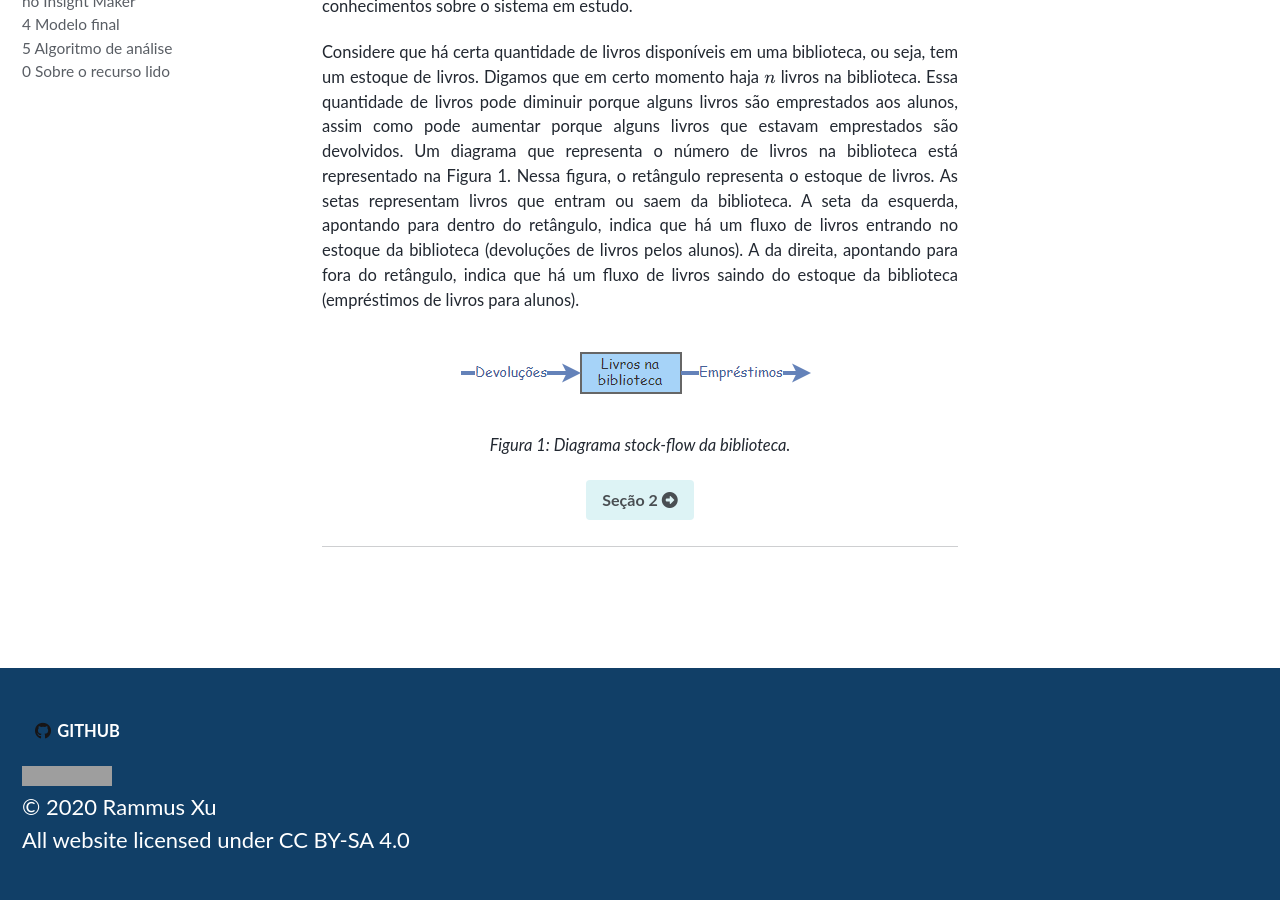
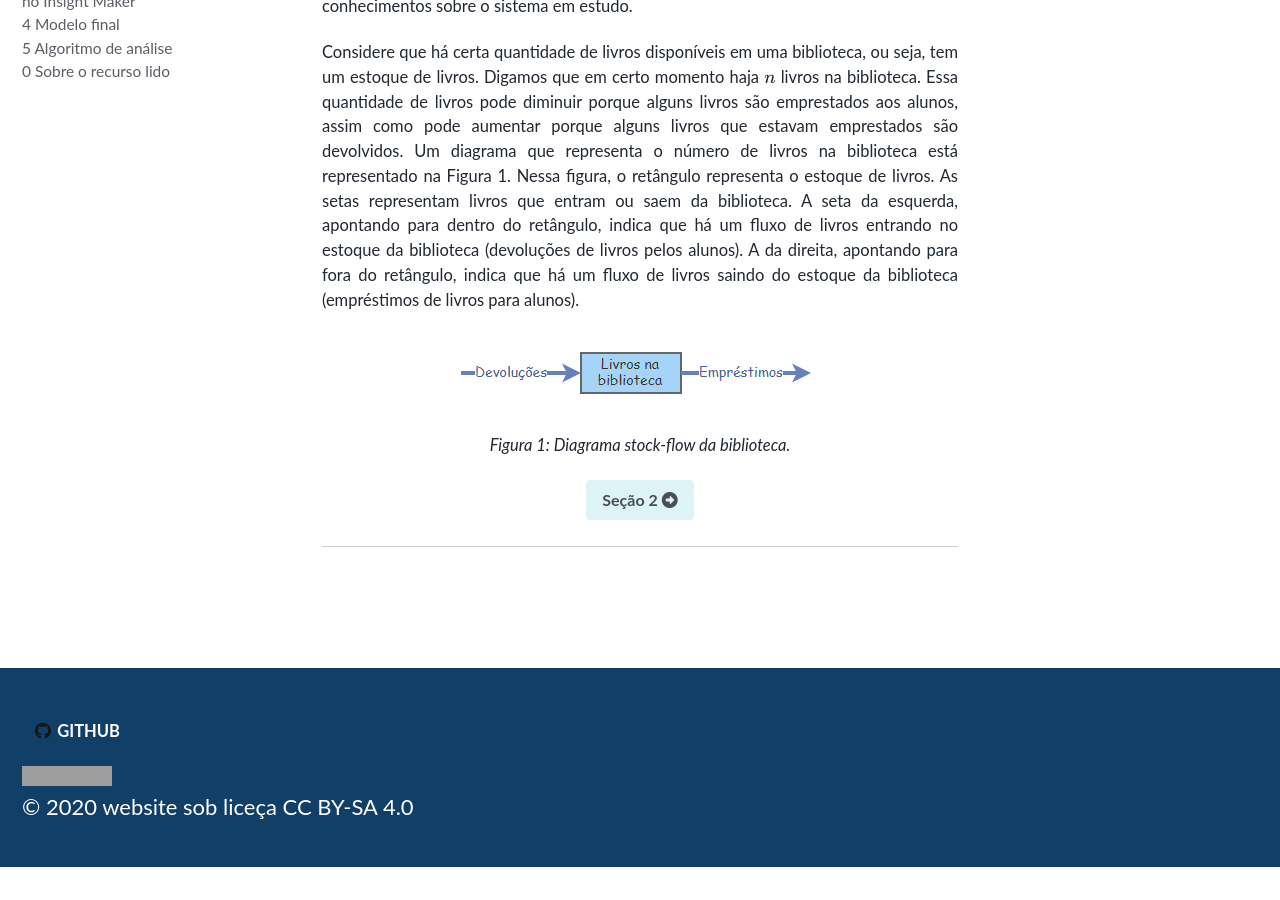
Before and after one commit to milenalauschner/MM, a Jekyll site: the page built from index.md, in a window 1280 px wide and 900 px high, scrolled down 666 px. Built offline with Jekyll 4.4.1, drawn with Linux system fonts in a browser that asks for light colours; cached includes are drawn as plain includes; nearby versions of some CDN libraries; some web fonts are replaced; formulas are drawn with MathJax 3; after the commit the page ends 1533 px from its top, so only the background shows below that; grey boxes are pictures that could not be loaded.

Commit message:
Update footer.html

```diff
--- a/_includes/footer.html
+++ b/_includes/footer.html
@@ -17,7 +17,6 @@
 <div class="outer">
     <div id="footer-info" class="inner">
       <img src="https://licensebuttons.net/l/by-sa/3.0/88x31.png" alt="CC BY-SA"><br>
-      &copy; 2020 Rammus Xu<br>
-      All website licensed under <a href="https://creativecommons.org/licenses/by-sa/4.0/" target="_blank"> CC BY-SA 4.0</a>
+      &copy; 2020 website sob liceça <a href="https://creativecommons.org/licenses/by-sa/4.0/" target="_blank"> CC BY-SA 4.0</a>
     </div>
   </div>
```
